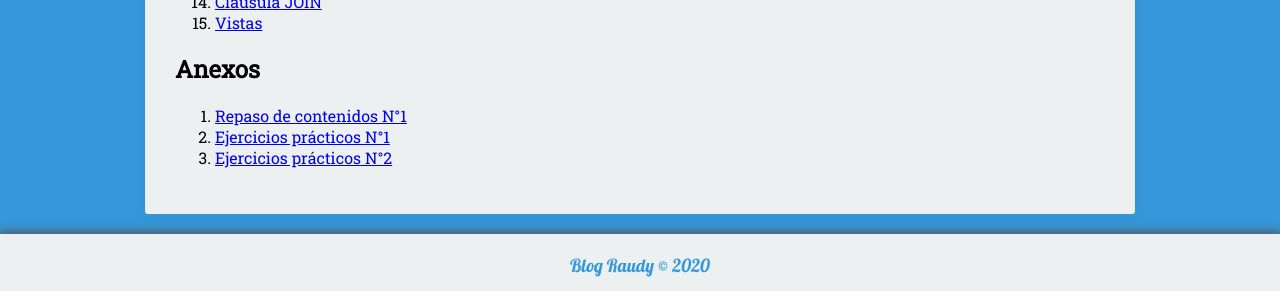
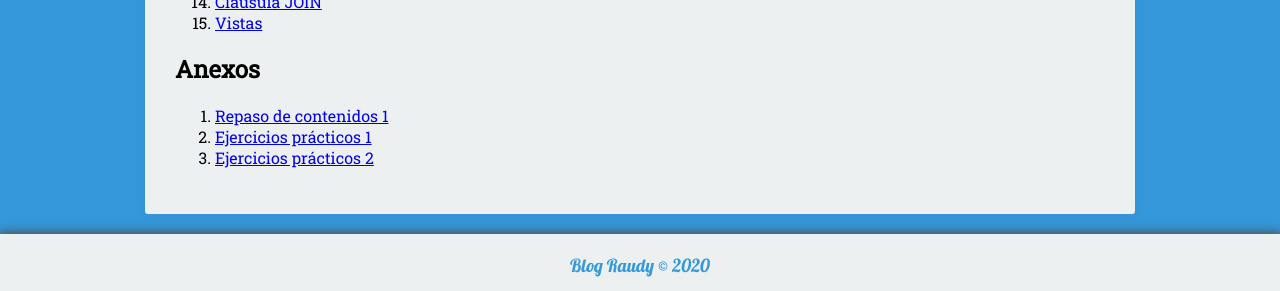
Before and after one commit to nisoto/Blog-anterior-2.0, a Jekyll site: the page built from _posts/2020-05-08-curso-bases-de-datos.md, in a window 1280 px wide. Shown: the part 771-1062 px from the top of the page. Built offline with Jekyll 4.4.1, drawn with Linux system fonts in a browser that asks for light colours; nearby versions of some CDN libraries.

```diff
--- a/_posts/2020-05-08-curso-bases-de-datos.md
+++ b/_posts/2020-05-08-curso-bases-de-datos.md
@@ -38,6 +38,6 @@ Dentro de este curso aprenderás todo sobre **SQL** (Lenguaje de Consulta Estruc
 
 ## Anexos
 
-1. [Repaso de contenidos N°1](https://slides.com/nisoto4004/repaso-n-1-mysql)
-2. [Ejercicios prácticos N°1](https://slides.com/nisoto4004/ejercicios-n-1-mysql)
-3. [Ejercicios prácticos N°2](https://slides.com/nisoto4004/ejercicios-n-2-mysql)
+1. [Repaso de contenidos 1](https://slides.com/nisoto4004/repaso-n-1-mysql)
+2. [Ejercicios prácticos 1](https://slides.com/nisoto4004/ejercicios-n-1-mysql)
+3. [Ejercicios prácticos 2](https://slides.com/nisoto4004/ejercicios-n-2-mysql)
```
